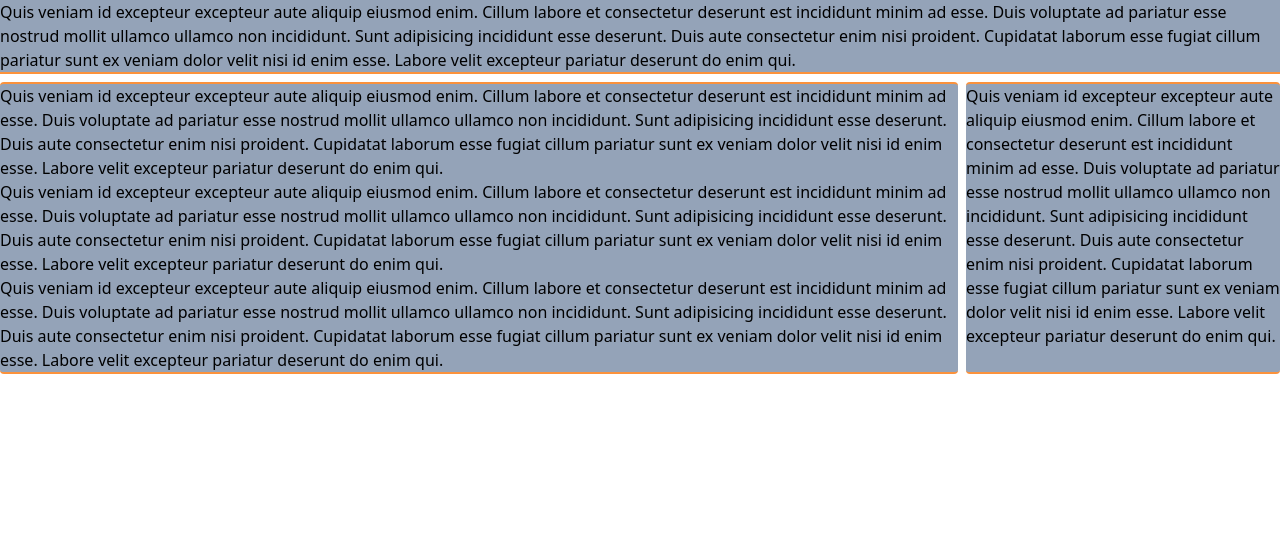
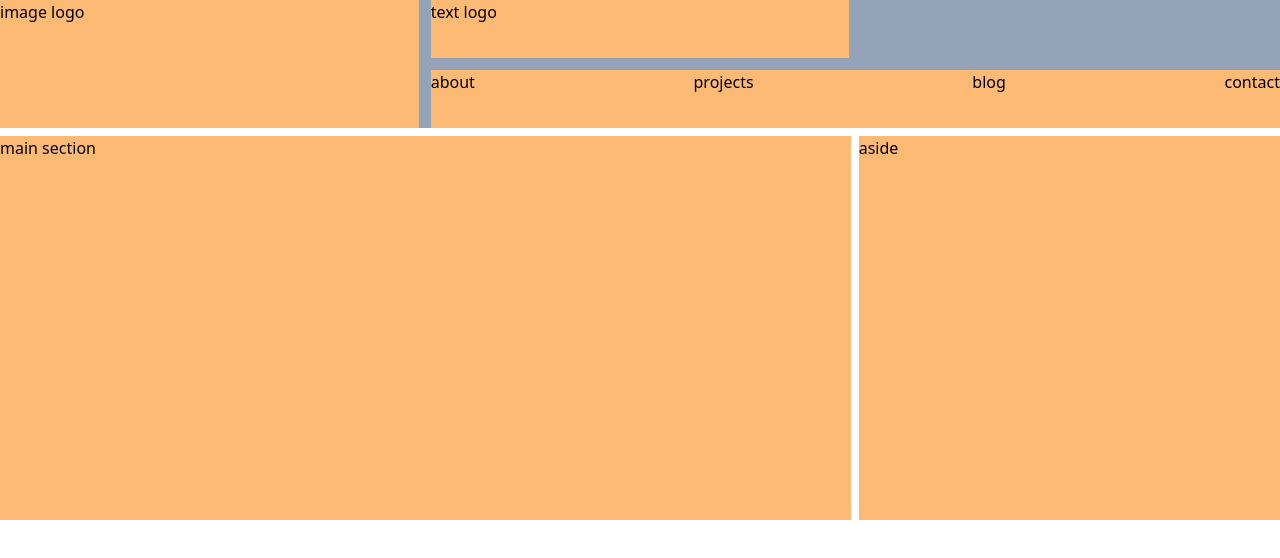
Before and after one commit to kimjisena/kimjisena.github.io, a React (Create React App) app: page / in a window 1280 px wide. Shown: the top 558 px of the page. Built offline with nearby package versions, Linux system fonts and the light colour scheme.

Commit message:
added main layout

```diff
--- /dev/null
+++ b/src/components/Aside.jsx
@@ -0,0 +1,9 @@
+import React, { Component } from 'react'
+
+export default class Aside extends Component {
+  render() {
+    return (
+      <div className='col-span-4 col-start-9 bg-orange-300 h-96'>aside</div>
+    )
+  }
+}
--- /dev/null
+++ b/src/components/Header.jsx
@@ -0,0 +1,21 @@
+import React, { Component } from 'react';
+import Nav from './Nav';
+
+export default class Header extends Component {
+
+  render() {
+    return (
+        <header className='grid grid-cols-12 grid-rows-2 gap-3 col-span-full bg-slate-400'>
+            <div className='col-span-4 row-span-full bg-orange-300 h-32'>
+                image logo
+            </div>
+            <div className='col-span-4 row-span-1 bg-orange-300'>
+                text logo
+            </div>
+            <div className='col-span-8 row-start-2 bg-orange-300 flex justify-between'>
+                <Nav />
+            </div>
+        </header>
+    )
+  }
+}
--- a/src/components/Layout.jsx
+++ b/src/components/Layout.jsx
@@ -1,38 +1,25 @@
 import React, { Component } from 'react';
-import { para } from './dummy';
+import Header from './Header';
+import Section from './Section';
+import Aside from './Aside';
 
-export class Layout extends Component {
-    constructor(props) {
-      super(props);
+export default class Layout extends Component {
 
-      this.state = {
-         first: true
-      }
+  constructor(props) {
+    super(props)
+
+    this.state = {
+       first: true,
     }
+  }
 
   render() {
     return (
-      <div className='grid grid-cols-4 gap-2'>
-        <header className='col-span-4 border-b-2 border-orange-400 bg-slate-400'>
-          {para}
-        </header>
-        <section className='col-span-3 border-t-2 border-b-2 border-orange-400 bg-slate-400 rounded'>
-          <p>
-            {para}
-          </p>
-          <p>
-            {para}
-          </p>
-          <p>
-            {para}
-          </p>
-        </section>
-        <p className='border-t-2 border-b-2 border-orange-400 bg-slate-400 rounded'>
-          {para}
-        </p>
+      <div className='container grid grid-cols-12 gap-2 mx-auto'>
+        <Header />
+        <Section />
+        <Aside />
       </div>
     )
   }
 }
-
-export default Layout;
--- /dev/null
+++ b/src/components/Nav.jsx
@@ -0,0 +1,14 @@
+import React, { Component } from 'react';
+
+export default class Nav extends Component {
+  render() {
+    return (
+        <>
+        <p>about</p>
+        <p>projects</p>
+        <p>blog</p>
+        <p>contact</p>
+        </>
+    )
+  }
+}
--- /dev/null
+++ b/src/components/Section.jsx
@@ -0,0 +1,9 @@
+import React, { Component } from 'react';
+
+export default class Section extends Component {
+  render() {
+    return (
+      <div className='col-span-8 h-96 bg-orange-300'>main section</div>
+    )
+  }
+}
```
